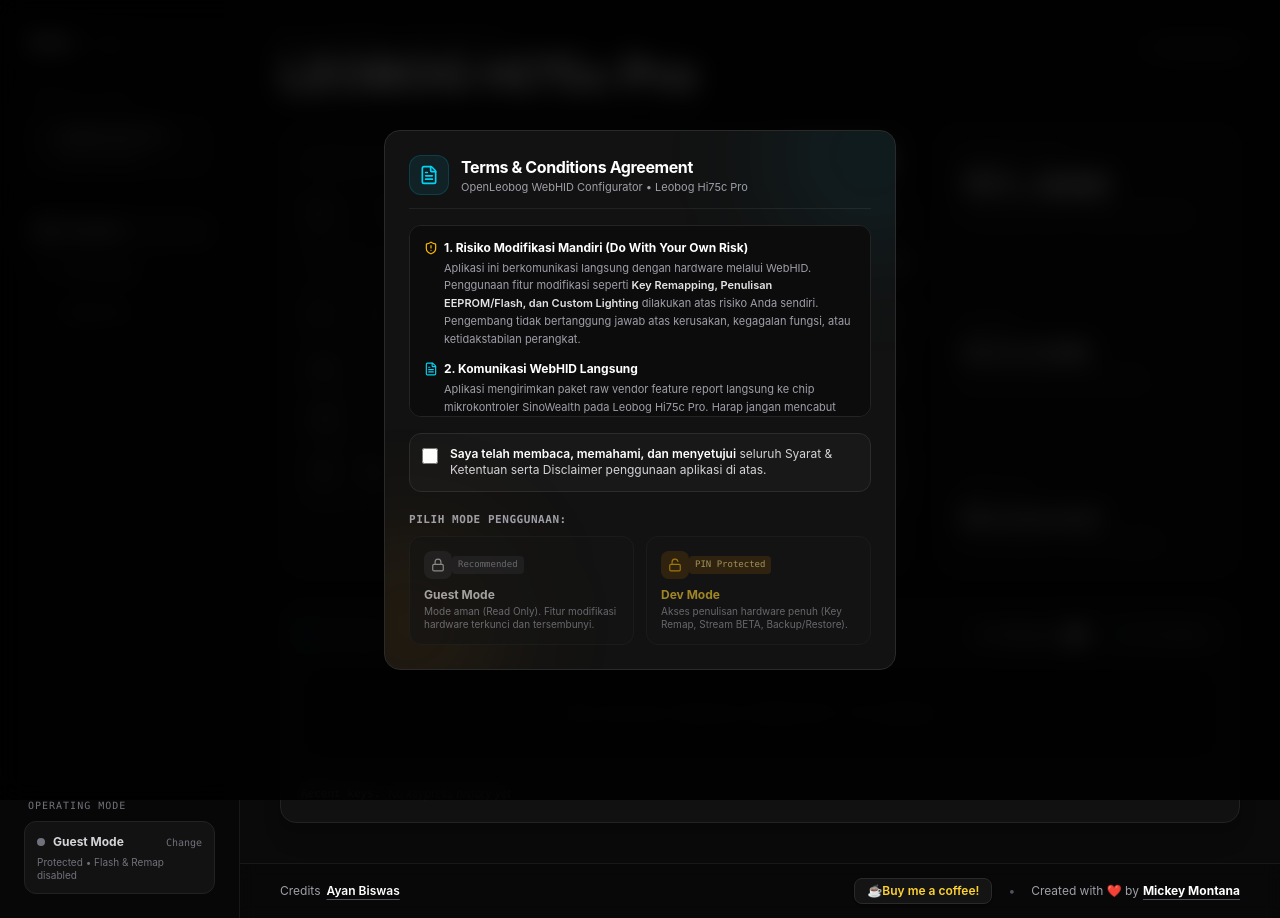
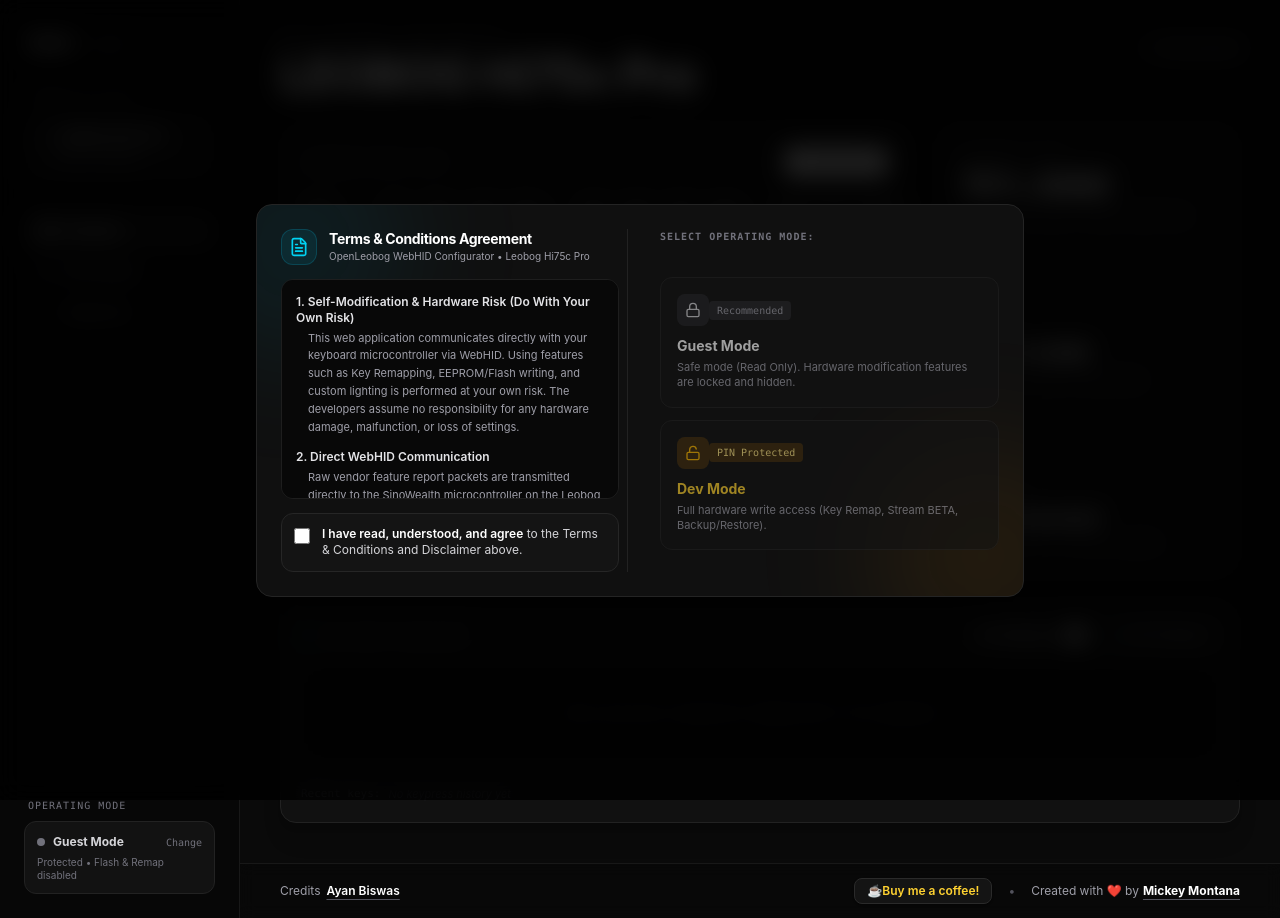
Before and after one commit to ddolls/OpenLeobog, a React (Vite) app: page / in a window 1280 px wide. Built offline with nearby package versions, Linux system fonts and the light colour scheme.

Commit message:
feat(modal): match side-by-side layout, strict English, and remove emojis from terms list

```diff
--- a/src/components/ModeSelectionModal.tsx
+++ b/src/components/ModeSelectionModal.tsx
@@ -5,8 +5,6 @@ import {
   ArrowLeft,
   Lock,
   Unlock,
-  ShieldAlert,
-  CheckCircle2,
 } from 'lucide-react';
 
 interface ModeSelectionModalProps {
@@ -60,73 +58,72 @@ export const ModeSelectionModal: React.FC<ModeSelectionModalProps> = ({
 
   return (
     <div className="fixed inset-0 z-50 flex items-center justify-center p-4 bg-black/85 backdrop-blur-md animate-in fade-in duration-200">
-      <div className="bg-[#121212] border border-[#2a2a2a] rounded-2xl w-full max-w-lg p-6 shadow-2xl relative overflow-hidden space-y-5">
-        {/* Ambient Top Glow */}
-        <div className="absolute -top-16 -right-16 w-44 h-44 bg-cyan-500/10 rounded-full blur-3xl pointer-events-none" />
-        <div className="absolute -bottom-16 -left-16 w-44 h-44 bg-amber-500/10 rounded-full blur-3xl pointer-events-none" />
+      <div className="bg-[#101010] border border-[#242424] rounded-2xl w-full max-w-3xl p-6 shadow-2xl relative overflow-hidden">
+        {/* Subtle Ambient Background Glows */}
+        <div className="absolute -top-16 -left-16 w-52 h-52 bg-cyan-500/10 rounded-full blur-3xl pointer-events-none" />
+        <div className="absolute -bottom-16 -right-16 w-52 h-52 bg-amber-500/10 rounded-full blur-3xl pointer-events-none" />
 
         {step === 'termsAndMode' ? (
-          <div className="space-y-4">
-            {/* Modal Header */}
-            <div className="flex items-center gap-3 border-b border-[#222222] pb-3">
-              <div className="w-10 h-10 rounded-xl bg-cyan-500/10 border border-cyan-500/20 flex items-center justify-center text-cyan-400 shrink-0">
+          <div className="grid grid-cols-1 md:grid-cols-2 gap-6 relative z-10">
+            {/* ================================================================= */}
+            {/* LEFT COLUMN: TERMS & CONDITIONS AGREEMENT                        */}
+            {/* ================================================================= */}
+            <div className="flex flex-col justify-between space-y-3.5 pr-0 md:pr-2 border-b md:border-b-0 md:border-r border-[#222222] pb-5 md:pb-0">
+              {/* Header */}
+              <div className="flex items-center gap-3">
+                <div className="w-9 h-9 rounded-xl bg-cyan-500/10 border border-cyan-500/20 flex items-center justify-center text-cyan-400 shrink-0">
                   <FileText className="w-5 h-5" />
                 </div>
                 <div className="text-left">
-                <h2 className="text-base font-bold text-white tracking-tight">
+                  <h2 className="text-sm font-bold text-white tracking-tight leading-snug">
                     Terms &amp; Conditions Agreement
                   </h2>
-                <p className="text-[11px] text-zinc-400">
+                  <p className="text-[10px] text-zinc-400">
                     OpenLeobog WebHID Configurator • Leobog Hi75c Pro
                   </p>
                 </div>
               </div>
 
-            {/* Scrollable Terms & Conditions Box */}
-            <div className="relative">
-              <div className="bg-[#0c0c0c] border border-[#242424] rounded-xl p-3.5 max-h-48 overflow-y-auto text-left text-[11px] text-zinc-300 space-y-3 leading-relaxed scrollbar-thin scrollbar-thumb-zinc-700">
+              {/* Scrollable Terms Text Box - Clean text numbering, NO EMOJIS */}
+              <div className="bg-[#080808] border border-[#1e1e1e] rounded-xl p-3.5 h-[220px] overflow-y-auto text-left text-[11px] text-zinc-400 space-y-3 leading-relaxed scrollbar-thin scrollbar-thumb-zinc-700">
                 <div className="space-y-1">
-                  <div className="font-bold text-white flex items-center gap-1.5 text-xs text-amber-300">
-                    <ShieldAlert className="w-3.5 h-3.5 text-amber-400 shrink-0" />
-                    <span>1. Risiko Modifikasi Mandiri (Do With Your Own Risk)</span>
+                  <div className="font-semibold text-zinc-200 text-xs">
+                    1. Self-Modification &amp; Hardware Risk (Do With Your Own Risk)
                   </div>
-                  <p className="text-zinc-400 pl-5">
-                    Aplikasi ini berkomunikasi langsung dengan hardware melalui WebHID. Penggunaan fitur modifikasi seperti <span className="text-zinc-200 font-semibold">Key Remapping, Penulisan EEPROM/Flash, dan Custom Lighting</span> dilakukan atas risiko Anda sendiri. Pengembang tidak bertanggung jawab atas kerusakan, kegagalan fungsi, atau ketidakstabilan perangkat.
+                  <p className="text-zinc-400 pl-3">
+                    This web application communicates directly with your keyboard microcontroller via WebHID. Using features such as Key Remapping, EEPROM/Flash writing, and custom lighting is performed at your own risk. The developers assume no responsibility for any hardware damage, malfunction, or loss of settings.
                   </p>
                 </div>
 
                 <div className="space-y-1">
-                  <div className="font-bold text-white flex items-center gap-1.5 text-xs text-cyan-300">
-                    <FileText className="w-3.5 h-3.5 text-cyan-400 shrink-0" />
-                    <span>2. Komunikasi WebHID Langsung</span>
+                  <div className="font-semibold text-zinc-200 text-xs">
+                    2. Direct WebHID Communication
                   </div>
-                  <p className="text-zinc-400 pl-5">
-                    Aplikasi mengirimkan paket raw vendor feature report langsung ke chip mikrokontroler SinoWealth pada Leobog Hi75c Pro. Harap jangan mencabut kabel USB saat proses penulisan konfigurasi sedang berlangsung.
+                  <p className="text-zinc-400 pl-3">
+                    Raw vendor feature report packets are transmitted directly to the SinoWealth microcontroller on the Leobog Hi75c Pro. Please do not disconnect the USB cable while configuration read/write operations are in progress.
                   </p>
                 </div>
 
                 <div className="space-y-1">
-                  <div className="font-bold text-white flex items-center gap-1.5 text-xs text-zinc-200">
-                    <span>3. Proyek Komunitas Independen (Non-Afiliasi)</span>
+                  <div className="font-semibold text-zinc-200 text-xs">
+                    3. Independent Community Project (Non-Affiliated)
                   </div>
-                  <p className="text-zinc-400 pl-5">
-                    OpenLeobog merupakan perangkat lunak open-source independen yang dikembangkan oleh komunitas dan tidak memiliki afiliasi resmi dengan merek dagang LEOBOG atau SinoWealth.
+                  <p className="text-zinc-400 pl-3">
+                    OpenLeobog is an open-source, community-driven project and is not officially affiliated with, endorsed by, or sponsored by LEOBOG or SinoWealth.
                   </p>
                 </div>
 
                 <div className="space-y-1">
-                  <div className="font-bold text-white flex items-center gap-1.5 text-xs text-emerald-300">
-                    <CheckCircle2 className="w-3.5 h-3.5 text-emerald-400 shrink-0" />
-                    <span>4. Keamanan &amp; Privasi Data (Zero Telemetry)</span>
+                  <div className="font-semibold text-zinc-200 text-xs">
+                    4. Data Privacy &amp; Zero Telemetry
                   </div>
-                  <p className="text-zinc-400 pl-5">
-                    Aplikasi berjalan 100% di browser Anda (client-side). Tidak ada keystroke logger, telemetry, atau data pengetikan keyboard yang dikirim ke server luar mana pun.
+                  <p className="text-zinc-400 pl-3">
+                    This application operates 100% locally in your browser (client-side). No keystrokes, passwords, or personal telemetry are logged or sent to any remote server.
                   </p>
                 </div>
               </div>
-            </div>
 
-            {/* Mandatory Checkbox Agreement */}
+              {/* Checkbox Agreement */}
               <div
                 onClick={() => {
                   setHasAgreed(!hasAgreed);
@@ -136,8 +133,8 @@ export const ModeSelectionModal: React.FC<ModeSelectionModalProps> = ({
                   hasAgreed
                     ? 'bg-cyan-500/10 border-cyan-500/40 text-cyan-200'
                     : showAgreementWarning
-                  ? 'bg-red-500/10 border-red-500/50 text-red-300 animate-pulse'
-                  : 'bg-[#181818] border-[#2c2c2c] text-zinc-300 hover:border-zinc-500'
+                    ? 'bg-red-500/10 border-red-500/40 text-red-300 animate-pulse'
+                    : 'bg-[#141414] border-[#262626] text-zinc-300 hover:border-zinc-500'
                 }`}
               >
                 <input
@@ -148,77 +145,80 @@ export const ModeSelectionModal: React.FC<ModeSelectionModalProps> = ({
                 />
                 <div className="text-left text-xs leading-snug">
                   <span className="font-semibold text-white">
-                  Saya telah membaca, memahami, dan menyetujui
+                    I have read, understood, and agree
                   </span>{' '}
-                seluruh Syarat &amp; Ketentuan serta Disclaimer penggunaan aplikasi di atas.
+                  to the Terms &amp; Conditions and Disclaimer above.
                 </div>
               </div>
 
               {showAgreementWarning && !hasAgreed && (
-              <p className="text-[11px] text-red-400 font-medium text-center">
-                ⚠️ Harap centang persetujuan Syarat &amp; Ketentuan terlebih dahulu untuk melanjutkan.
+                <p className="text-[10px] text-red-400 font-medium text-left">
+                  Please agree to the Terms &amp; Conditions before selecting a mode.
                 </p>
               )}
-
-            {/* Mode Selection Options */}
-            <div className="space-y-2 pt-1 text-left">
-              <div className="text-[11px] font-mono tracking-wider text-zinc-400 uppercase font-semibold">
-                Pilih Mode Penggunaan:
             </div>
 
-              <div className="grid grid-cols-1 sm:grid-cols-2 gap-3">
-                {/* Guest Mode Button */}
+            {/* ================================================================= */}
+            {/* RIGHT COLUMN: SELECT OPERATING MODE                              */}
+            {/* ================================================================= */}
+            <div className="flex flex-col justify-between space-y-3 text-left pl-0 md:pl-2">
+              <div className="text-[10px] font-mono tracking-widest text-zinc-500 uppercase font-semibold">
+                SELECT OPERATING MODE:
+              </div>
+
+              <div className="space-y-3 flex-1 flex flex-col justify-center">
+                {/* Guest Mode Card */}
                 <button
                   type="button"
                   onClick={handleChooseGuest}
-                  className={`p-3.5 rounded-xl border text-left transition-all flex flex-col justify-between space-y-2 group cursor-pointer ${
+                  className={`w-full p-4 rounded-xl border text-left transition-all flex flex-col justify-between space-y-2.5 group cursor-pointer ${
                     hasAgreed
-                      ? 'bg-[#171717] hover:bg-[#1f1f1f] border-[#2e2e2e] hover:border-cyan-500/50 shadow-sm'
-                      : 'bg-[#141414] border-[#222222] opacity-60'
+                      ? 'bg-[#151515] hover:bg-[#1c1c1c] border-[#292929] hover:border-zinc-400 shadow-sm'
+                      : 'bg-[#131313] border-[#222222] opacity-60'
                   }`}
                 >
                   <div className="flex items-center justify-between">
-                    <div className="w-7 h-7 rounded-lg bg-zinc-800 flex items-center justify-center text-zinc-300 group-hover:text-cyan-400 transition-colors">
-                      <Lock className="w-3.5 h-3.5" />
+                    <div className="w-8 h-8 rounded-lg bg-zinc-800/90 flex items-center justify-center text-zinc-300 group-hover:text-white transition-colors">
+                      <Lock className="w-4 h-4" />
                     </div>
-                    <span className="text-[9px] font-mono px-1.5 py-0.5 rounded bg-zinc-800 text-zinc-400">
+                    <span className="text-[10px] font-mono px-2 py-0.5 rounded bg-zinc-800 text-zinc-400">
                       Recommended
                     </span>
                   </div>
                   <div>
-                    <div className="text-xs font-bold text-white group-hover:text-cyan-300 transition-colors">
+                    <div className="text-sm font-bold text-white group-hover:text-cyan-300 transition-colors">
                       Guest Mode
                     </div>
-                    <p className="text-[10px] text-zinc-400 leading-tight mt-0.5">
-                      Mode aman (Read Only). Fitur modifikasi hardware terkunci dan tersembunyi.
+                    <p className="text-[11px] text-zinc-400 leading-snug mt-1">
+                      Safe mode (Read Only). Hardware modification features are locked and hidden.
                     </p>
                   </div>
                 </button>
 
-                {/* Dev Mode Button */}
+                {/* Dev Mode Card */}
                 <button
                   type="button"
                   onClick={handleProceedToDev}
-                  className={`p-3.5 rounded-xl border text-left transition-all flex flex-col justify-between space-y-2 group cursor-pointer ${
+                  className={`w-full p-4 rounded-xl border text-left transition-all flex flex-col justify-between space-y-2.5 group cursor-pointer ${
                     hasAgreed
                       ? 'bg-gradient-to-br from-amber-500/10 to-orange-500/5 hover:from-amber-500/20 hover:to-orange-500/15 border-amber-500/30 hover:border-amber-500/60 shadow-sm'
-                      : 'bg-[#141414] border-[#222222] opacity-60'
+                      : 'bg-[#131313] border-[#222222] opacity-60'
                   }`}
                 >
                   <div className="flex items-center justify-between">
-                    <div className="w-7 h-7 rounded-lg bg-amber-500/20 flex items-center justify-center text-amber-400">
-                      <Unlock className="w-3.5 h-3.5" />
+                    <div className="w-8 h-8 rounded-lg bg-amber-500/20 flex items-center justify-center text-amber-400">
+                      <Unlock className="w-4 h-4" />
                     </div>
-                    <span className="text-[9px] font-mono px-1.5 py-0.5 rounded bg-amber-500/20 text-amber-200">
+                    <span className="text-[10px] font-mono px-2 py-0.5 rounded bg-amber-500/20 text-amber-200">
                       PIN Protected
                     </span>
                   </div>
                   <div>
-                    <div className="text-xs font-bold text-amber-300">
+                    <div className="text-sm font-bold text-amber-300">
                       Dev Mode
                     </div>
-                    <p className="text-[10px] text-zinc-400 leading-tight mt-0.5">
-                      Akses penulisan hardware penuh (Key Remap, Stream BETA, Backup/Restore).
+                    <p className="text-[11px] text-zinc-400 leading-snug mt-1">
+                      Full hardware write access (Key Remap, Stream BETA, Backup/Restore).
                     </p>
                   </div>
                 </button>
@@ -226,8 +226,10 @@ export const ModeSelectionModal: React.FC<ModeSelectionModalProps> = ({
             </div>
           </div>
         ) : (
-          /* Step 2: PIN Verification for Dev Mode */
-          <form onSubmit={handleVerifyPin} className="space-y-4">
+          /* ================================================================= */
+          /* STEP 2: PIN VERIFICATION FOR DEV MODE                             */
+          /* ================================================================= */
+          <form onSubmit={handleVerifyPin} className="space-y-4 max-w-md mx-auto relative z-10 py-2">
             <button
               type="button"
               onClick={() => {
@@ -237,7 +239,7 @@ export const ModeSelectionModal: React.FC<ModeSelectionModalProps> = ({
               className="inline-flex items-center gap-1.5 text-xs text-zinc-400 hover:text-white transition-colors cursor-pointer"
             >
               <ArrowLeft className="w-3.5 h-3.5" />
-              <span>Kembali ke Terms &amp; Pilihan Mode</span>
+              <span>Back to Mode Selection</span>
             </button>
 
             {/* Warning Banner */}
@@ -247,13 +249,13 @@ export const ModeSelectionModal: React.FC<ModeSelectionModalProps> = ({
                 <span>Developer Authorization</span>
               </div>
               <p className="text-[11px] text-amber-200/80 leading-relaxed">
-                Developer Mode memberikan akses penulisan langsung ke EEPROM hardware Leobog Hi75c Pro. Masukkan PIN keamanan untuk membuka akses:
+                Developer Mode grants direct hardware EEPROM write access to your Leobog Hi75c Pro. Enter the security authorization PIN to unlock:
               </p>
             </div>
 
             <div className="space-y-1.5 text-left">
               <label className="text-[11px] font-mono uppercase text-zinc-400 tracking-wider">
-                Masukkan Security PIN
+                Enter Security PIN
               </label>
               <input
                 type="password"
@@ -281,7 +283,7 @@ export const ModeSelectionModal: React.FC<ModeSelectionModalProps> = ({
                 onClick={() => setStep('termsAndMode')}
                 className="flex-1 py-2.5 rounded-xl bg-[#181818] hover:bg-[#202020] text-zinc-300 font-semibold text-xs border border-[#2a2a2a] transition-all cursor-pointer"
               >
-                Batal
+                Cancel
               </button>
               <button
                 type="submit"
```
Lines whose indentation alone changed are shown as unchanged.
